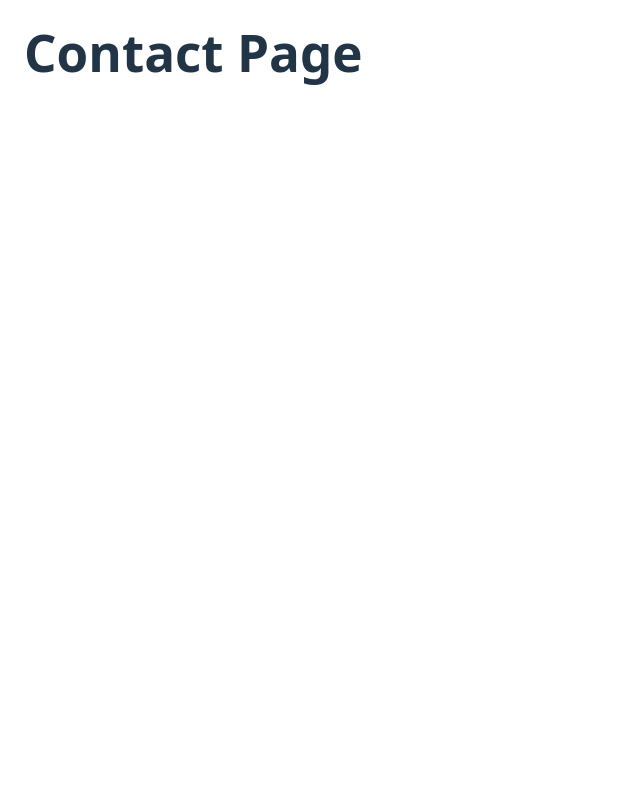
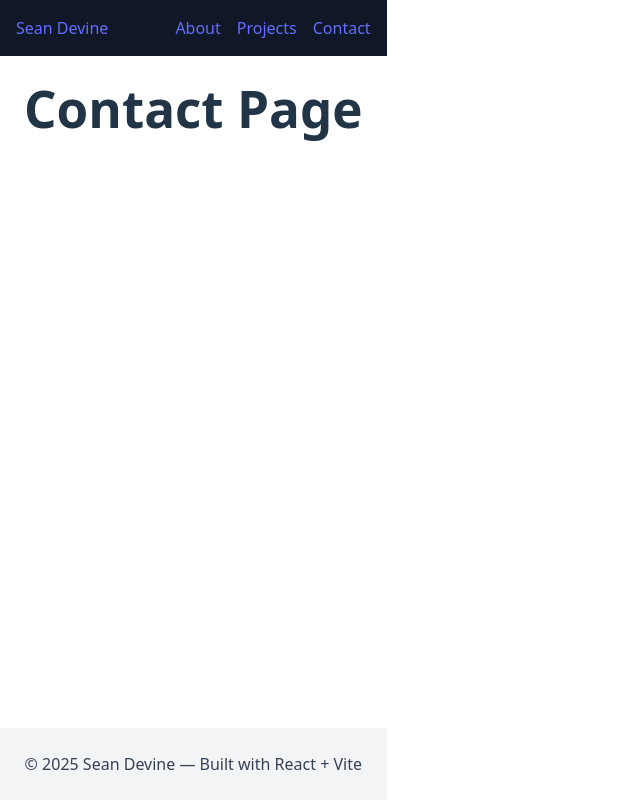
Before and after one commit to seandevine369/my-website, a React (Vite) app: page /contact in a window 1280 px wide. Shown: the whole page, without its empty margins (0-640 px from the left). Built offline with nearby package versions, Linux system fonts and the light colour scheme.

Commit message:
feat: add Navbar and Footer components and wrap pages in Layout

```diff
--- a/src/App.tsx
+++ b/src/App.tsx
@@ -1,3 +1,5 @@
+import Navbar from "./components/Navbar";
+import Footer from "./components/Footer";
 import { BrowserRouter as Router, Routes, Route } from "react-router-dom";
 import Home from "./pages/Home";
 import About from "./pages/About";
@@ -8,6 +10,7 @@ export default function App() {
     return (
         <Router>
             <div className="flex flex-col min-h-screen">
+                <Navbar />
                 <main className="flex-grow container mx-auto p-6">
                     <Routes>
                         <Route path="/" element={<Home />} />
@@ -16,6 +19,7 @@ export default function App() {
                         <Route path="/contact" element={<Contact />} />
                     </Routes>
                 </main>
+                <Footer />
             </div>
         </Router>
     );
--- /dev/null
+++ b/src/components/Footer.tsx
@@ -0,0 +1,9 @@
+export default function Footer() {
+    return (
+        <footer className="bg-gray-100 text-gray-700 py-6 mt-8">
+            <div className="container mx-auto text-center">
+                © {new Date().getFullYear()} Sean Devine — Built with React + Vite
+            </div>
+        </footer>
+    );
+}
--- /dev/null
+++ b/src/components/Navbar.tsx
@@ -0,0 +1,17 @@
+import { Link } from "react-router-dom";
+
+
+export default function Navbar() {
+    return (
+        <nav className="bg-gray-900 text-white p-4 w-full">
+            <div className="flex justify-between items-center max-w-7xl mx-auto">
+                <Link to="/" className="font-bold">Sean Devine</Link>
+                <div className="space-x-4">
+                    <Link to="/about">About</Link>
+                    <Link to="/projects">Projects</Link>
+                    <Link to="/contact">Contact</Link>
+                </div>
+            </div>
+        </nav>
+    );
+}
```
